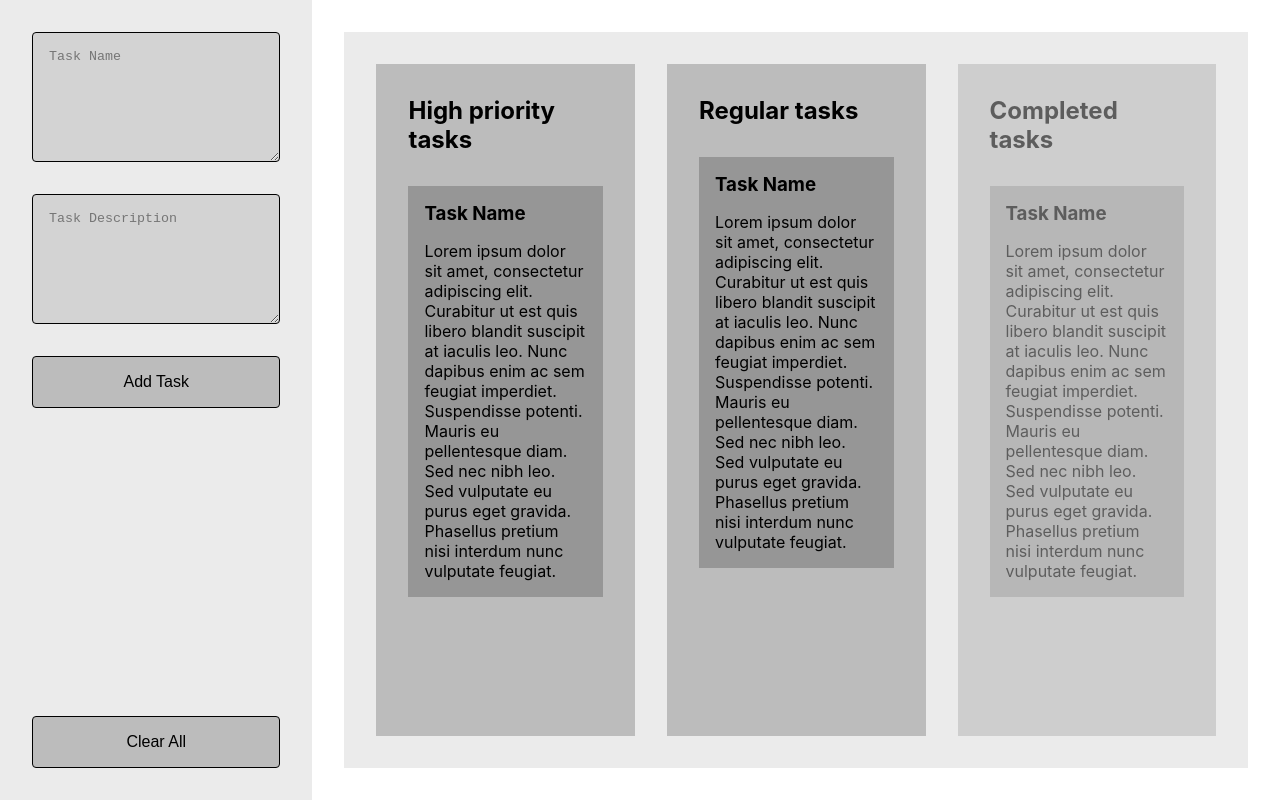
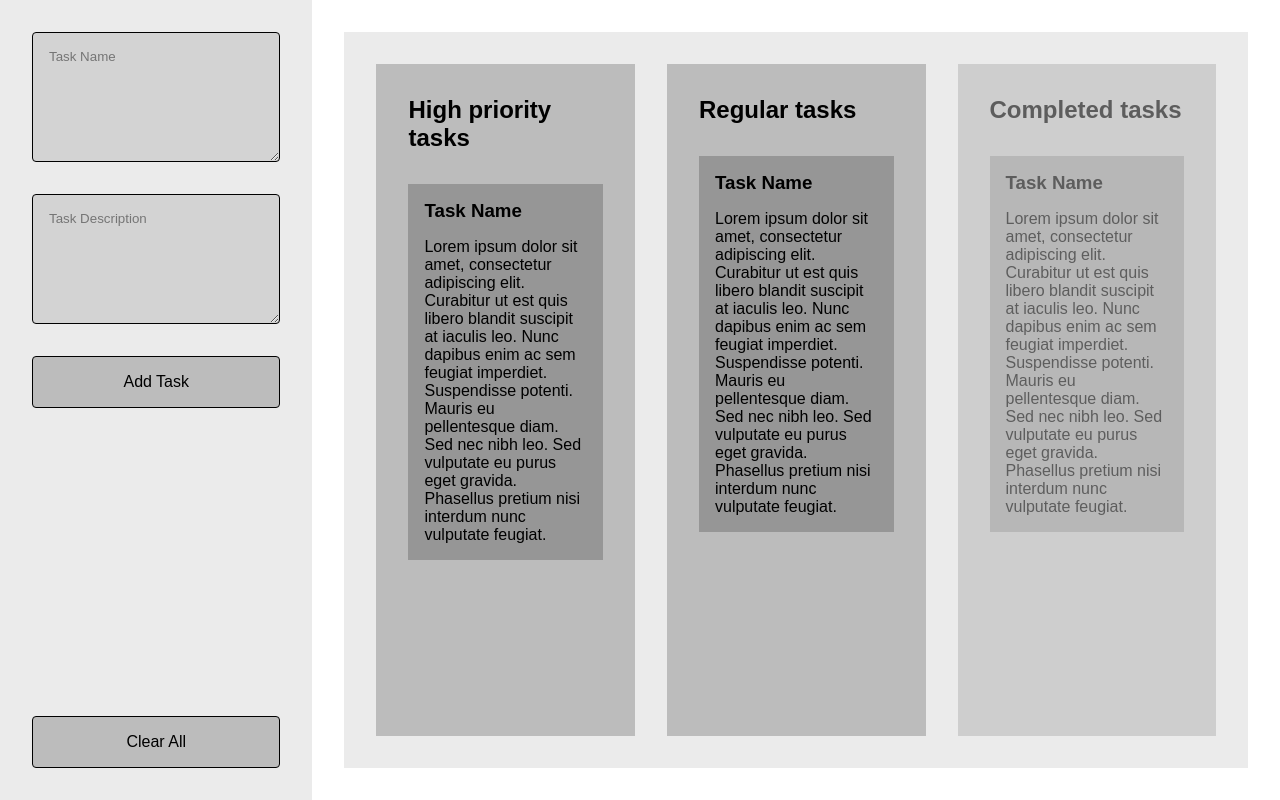
Before and after one commit to uhJaimy/sd-react-todoapp, a React (Create React App) app: page / in a window 1280 px wide. Built offline with nearby package versions, Linux system fonts and the light colour scheme.

Commit message:
font-family change

```diff
--- a/src/App.css
+++ b/src/App.css
@@ -1,5 +1,5 @@
 * {
-  margin: 0; padding: 0;
+  margin: 0; padding: 0; font-family: Arial, Helvetica, sans-serif;
 }
 html, body {
   margin: 0; height: 100%; overflow: hidden
```
